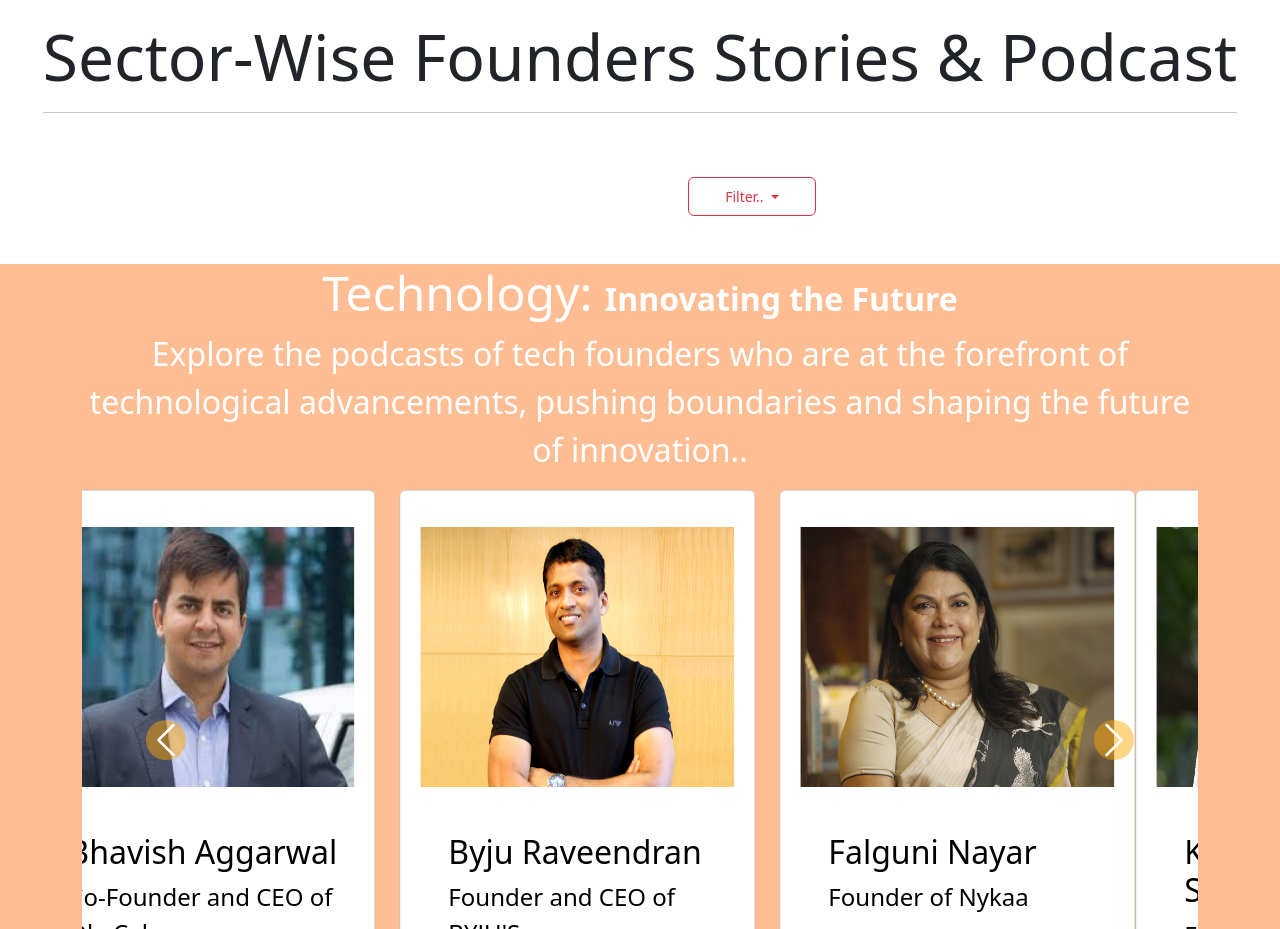
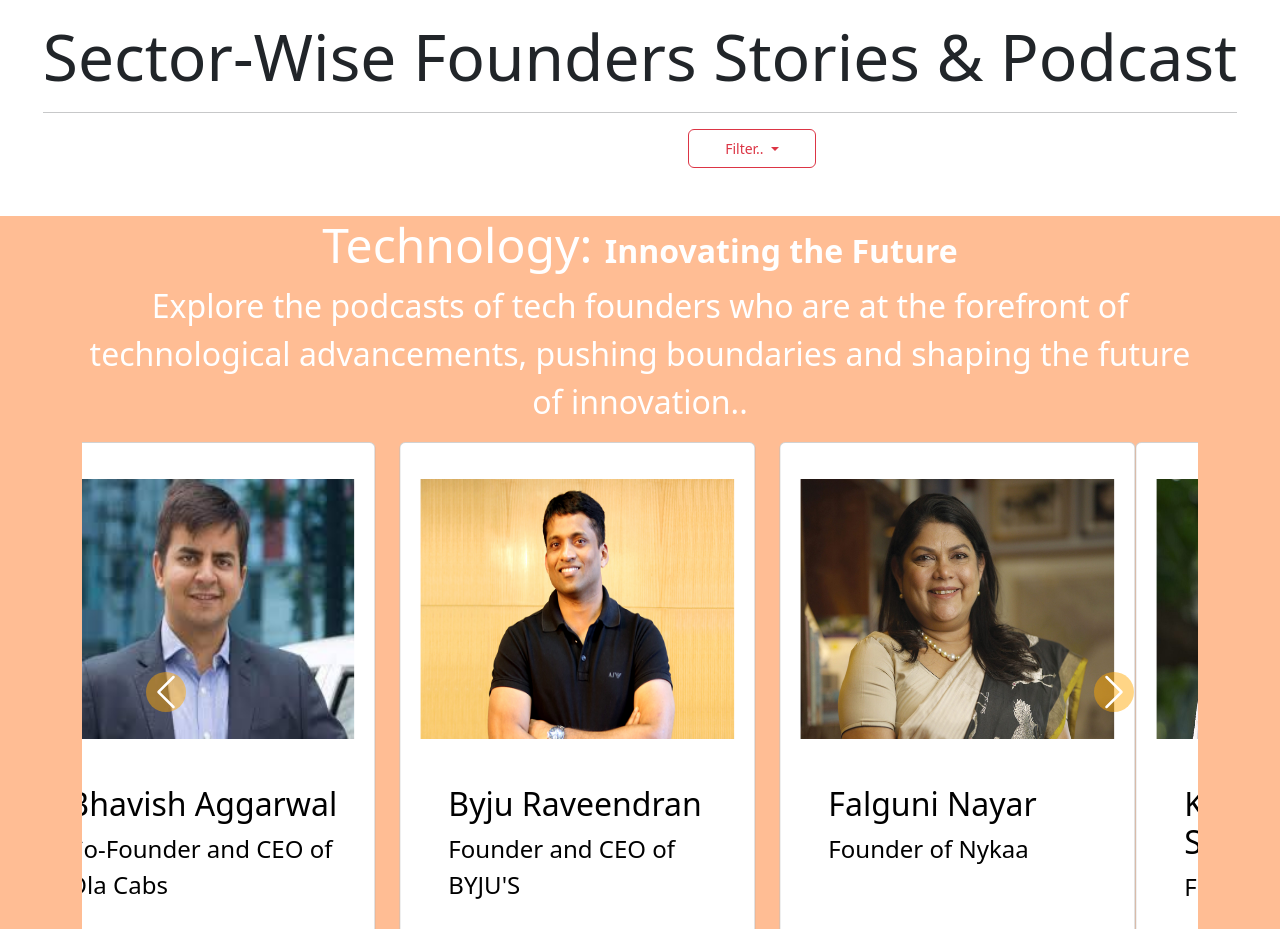
Before and after one commit to Webdunia8726/Blog-web, a plain HTML site: page Podcast-founder.html in a window 1280 px wide. Shown: the part 1080-2009 px from the top of the page. Drawn offline with nearby package versions, Linux system fonts and the light colour scheme.

Commit message:
dropdown-fix

```diff
--- a/Podcast-founder.html
+++ b/Podcast-founder.html
@@ -45,7 +45,7 @@
           </h2>
         </div>
         <div class="dropdown-container">
-          <div class="dropdown mx-5 mt-5">
+          <div class="dropdown">
             <button class="btn btn-outline-danger dropdown-toggle" type="button" id="dropdownMenuButton"
               data-bs-toggle="dropdown" aria-expanded="false">
               Filter..
```
